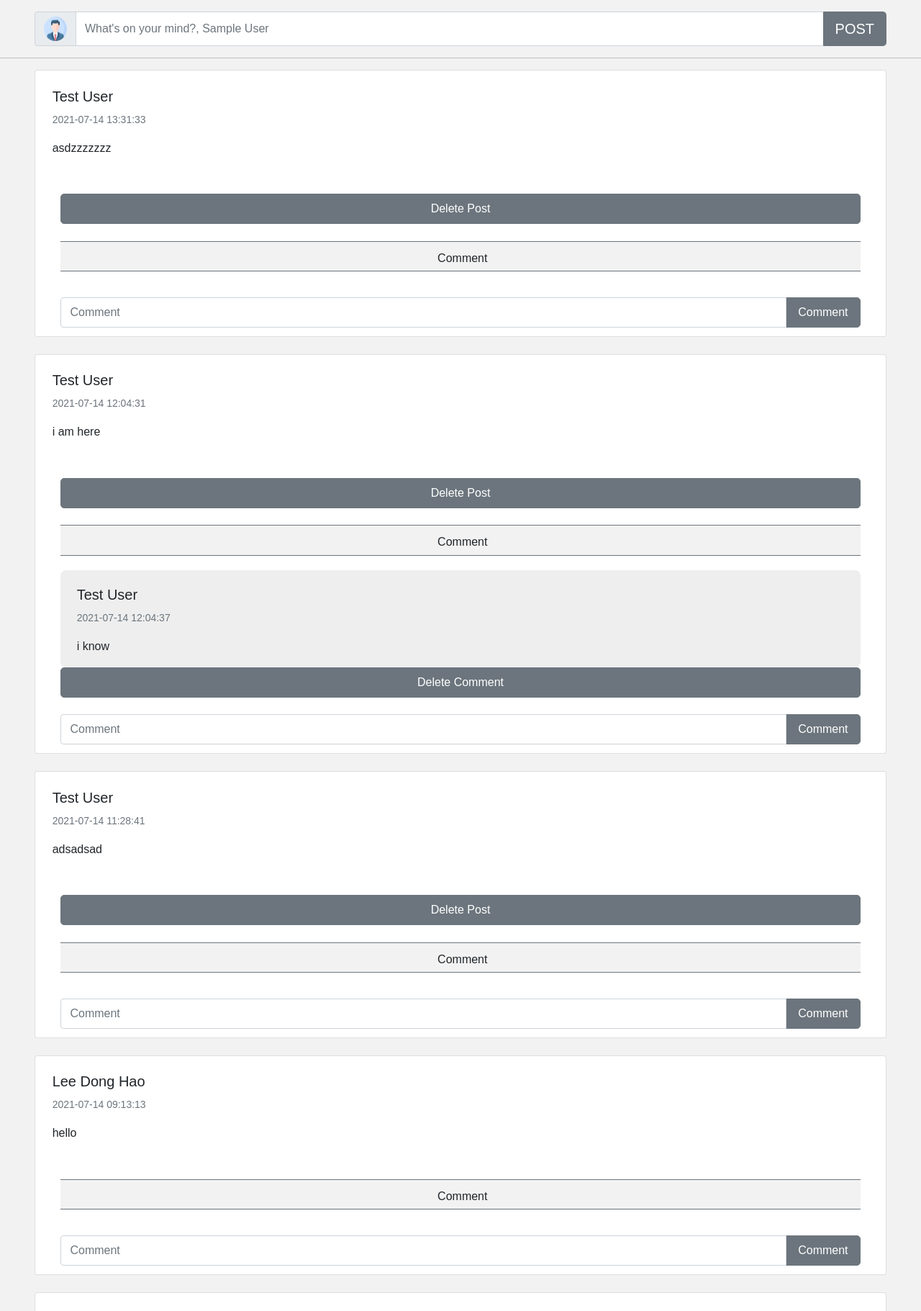
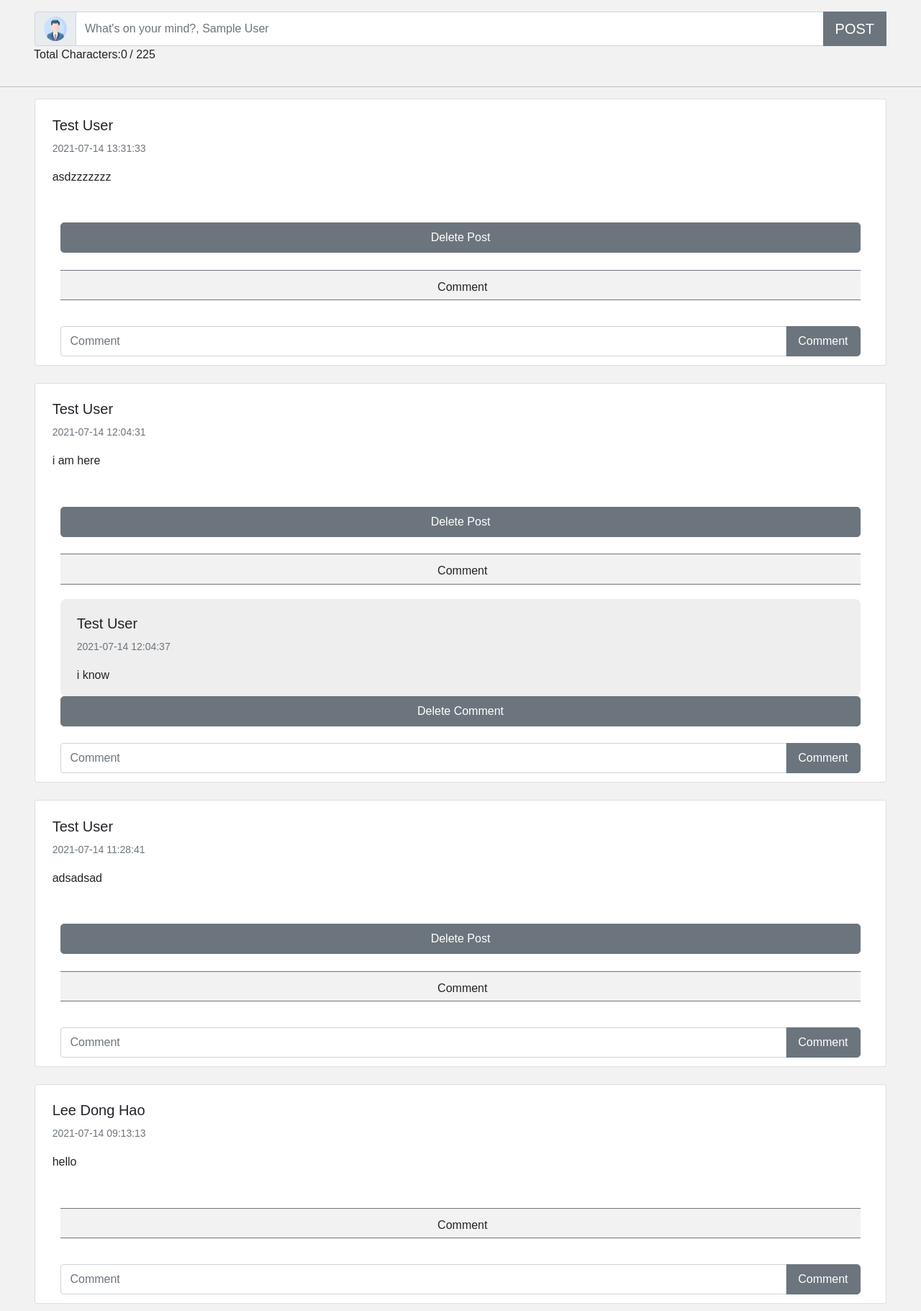
Before and after one commit to donghao0210/GroupProject, a PHP site: page / in a window 1280 px wide. Shown: the part 71-1892 px from the top of the page at 72% size. Run offline with PHP 8.4, Linux system fonts and the light colour scheme; the visitor is signed in with stand-in values (Sample User, id 1); data comes from the database, SQL or seed files in the repository.

Commit message:
word count post

```diff
--- a/view/index.php
+++ b/view/index.php
@@ -8,7 +8,13 @@
     <title>GP Talk || Social Media</title>
     <link rel="icon" href="./style/images/GPTalk.png">
     <link rel="stylesheet" href="./style/index.css" />
-    <script>
+    <script type="text/javascript">
+      function count()
+      {
+        var total=document.getElementById("content").value;
+        total=total.replace(/\s/g, '');
+        document.getElementById("total").innerHTML="Total Characters:"+total.length;
+      }
     </script>
   </head>
 
@@ -29,9 +35,12 @@
         ?>
         <div class="px-5 pt-3 input-group mb-3">
           <img class="input-group-text" src="./style/images/profile.png" alt="profile" />
-          <input class="form-control" type="text" name="content" placeholder="What's on your mind?<?php if(isset($_SESSION['loggedin'])){echo ', '.$_SESSION['name'];}?>"  <?php echo $readonly;?> />
+          <input class="form-control" type="text" id="content"  onkeyup="count();" name="content" placeholder="What's on your mind?<?php if(isset($_SESSION['loggedin'])){echo ', '.$_SESSION['name'];}?>"  <?php echo $readonly;?> />
           <div class="post_divider"><hr /></div>
           <button type="submit" name="post_content" id="post_content" class="btn btn-lg btn-secondary"><?php echo $post_btn;?></button>
+          <div  class="input-group">
+            <p id="total">Total Characters:0</p><p>&nbsp;/ 225</p>
+          </div>
         </div>
         <hr />
         </form>
```
